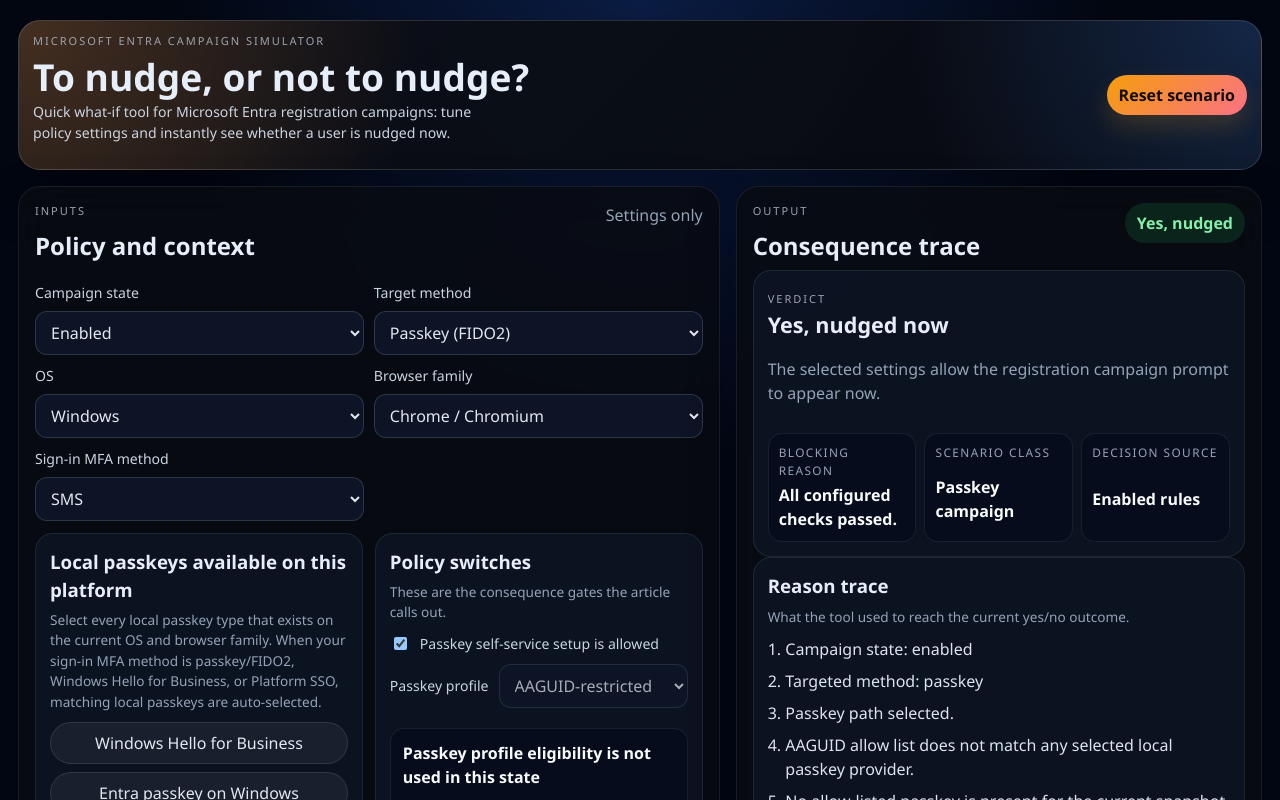
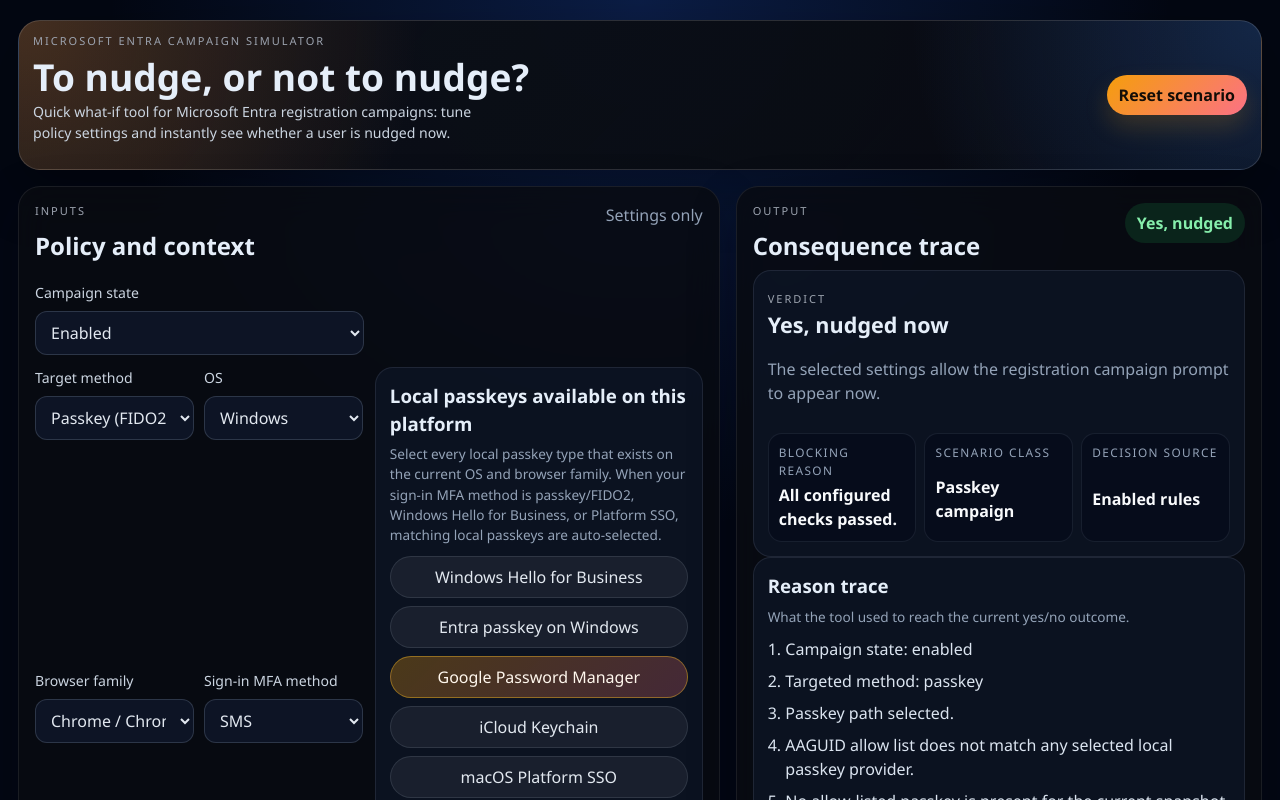
Before and after one commit to BakkerJan/entra-registration-campaign-sim, a React (Vite) app: page / in a window 1280 px wide. Shown: the top 800 px of the page. Built offline with nearby package versions, Linux system fonts and the light colour scheme.

Commit message:
Hide all controls when campaign is disabled

```diff
--- a/src/App.tsx
+++ b/src/App.tsx
@@ -39,6 +39,7 @@
 function App() {
   const [scenario, setScenario] = useState<Scenario>(defaultScenario)
 
+  const campaignDisabled = scenario.campaignState === 'disabled'
   const evaluation = useMemo(() => evaluateScenario(scenario), [scenario])
 
   function updateScenario<K extends keyof Scenario>(key: K, value: Scenario[K]) {
@@ -144,7 +145,18 @@
                 <span className="field-note">Microsoft managed forces Passkey and locks the method selector.</span>
               ) : null}
             </label>
+          </div>
 
+          {campaignDisabled ? (
+            <div className="info-box">
+              <strong>Campaign disabled</strong>
+              <p>
+                The registration campaign is turned off, so every other policy and environmental setting is ignored.
+              </p>
+            </div>
+          ) : (
+            <>
+              <div className="form-grid">
                 <label>
                   <span>Target method</span>
                   <select
@@ -367,6 +379,8 @@
                   </label>
                 </div>
               </div>
+            </>
+          )}
         </section>
 
         <section className="panel panel-output">
```
Lines whose indentation alone changed are shown as unchanged.
